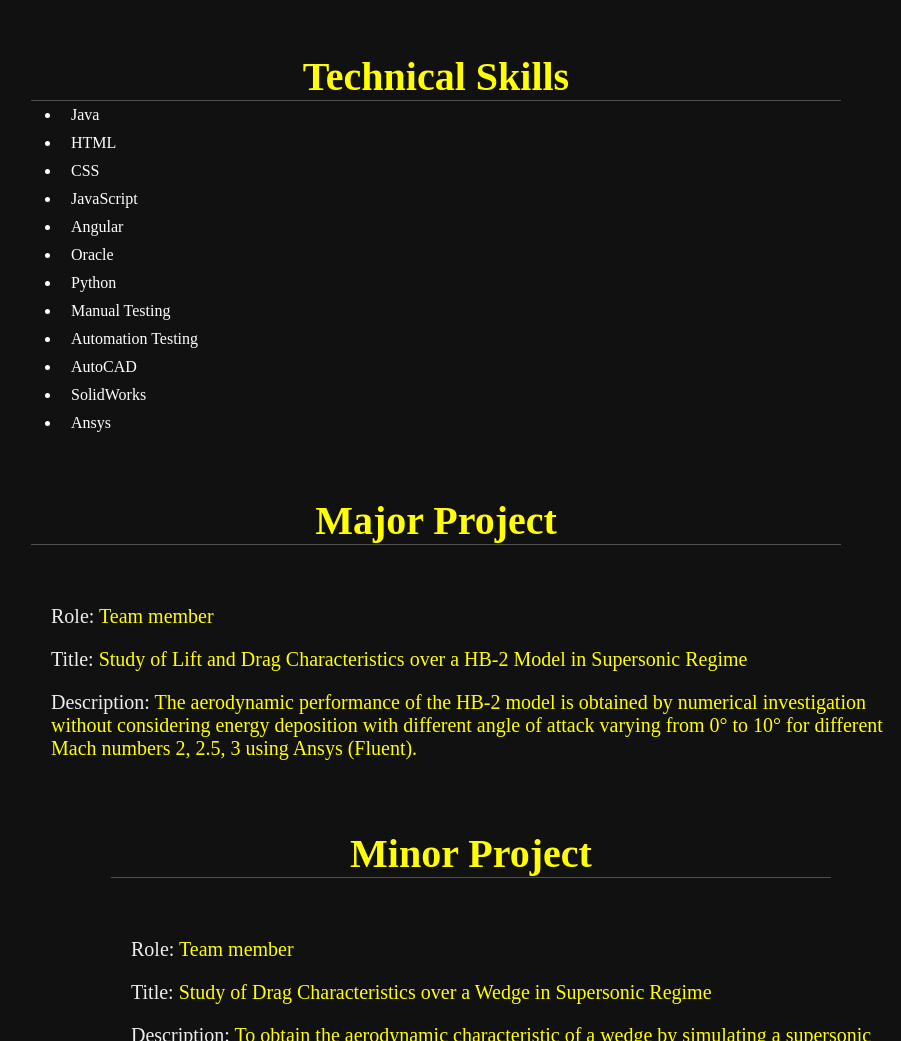
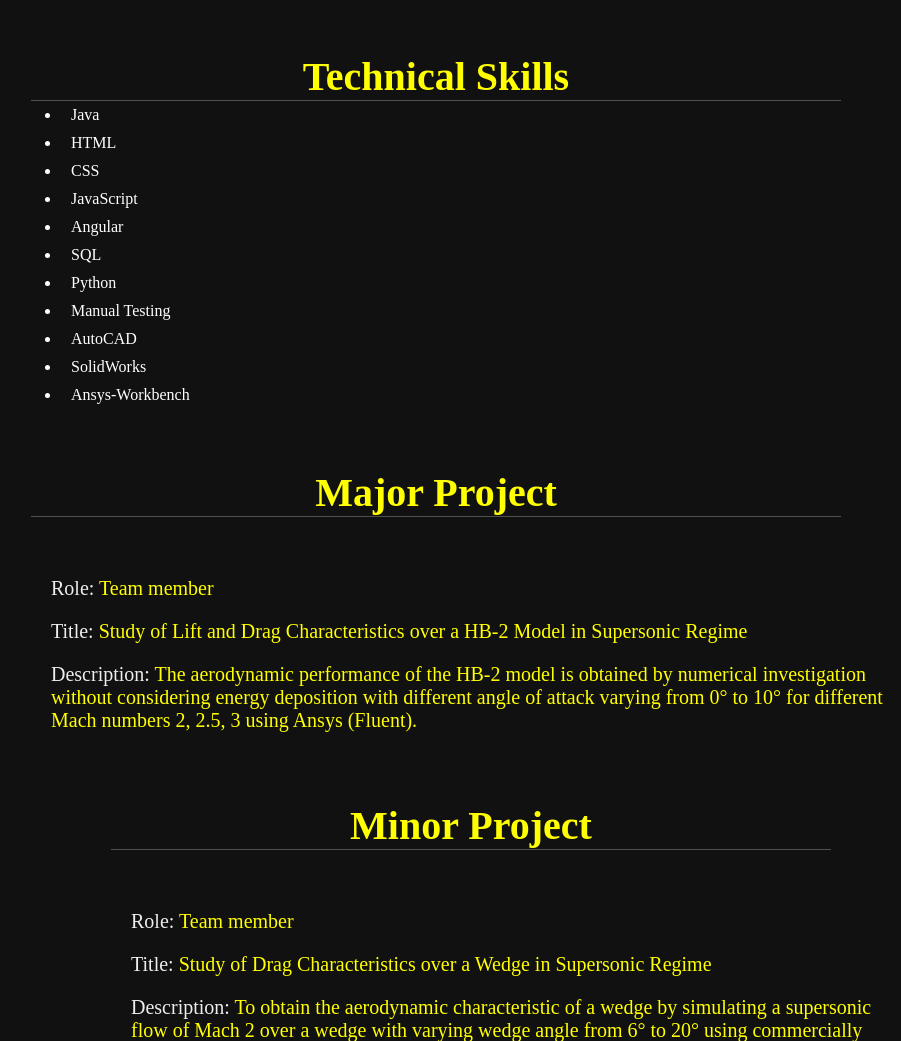
Before and after one commit to tauqeerahmed6599/portfolio.github.io, a plain HTML site: page index.html in a window 1280 px wide. Shown: the part 804-1845 px from the top of the page, without its empty margins (379-1280 px from the left). Drawn offline with Linux system fonts and the light colour scheme.

Commit message:
Update index.html

```diff
--- a/index.html
+++ b/index.html
@@ -74,13 +74,12 @@
         <li>CSS</li>
         <li>JavaScript</li>
         <li>Angular</li>
-        <li>Oracle</li>
+        <li>SQL</li>
         <li>Python</li>
         <li>Manual Testing</li>
-        <li>Automation Testing</li>
 	<li>AutoCAD</li>
 	<li>SolidWorks</li>
-	<li>Ansys</li>
+	<li>Ansys-Workbench</li>
     </ul>
 </div>
 </section>
```
